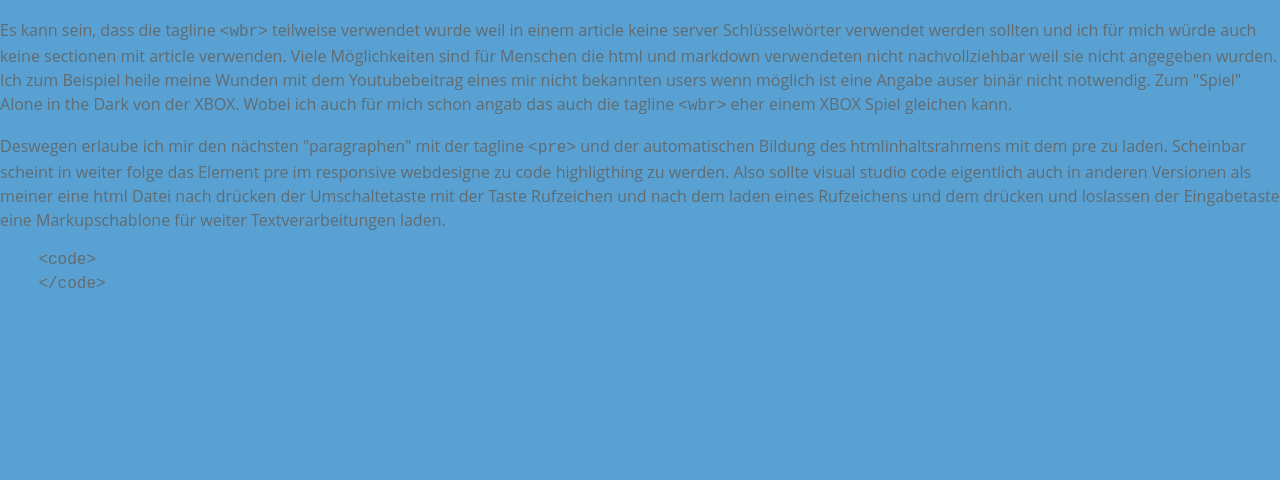
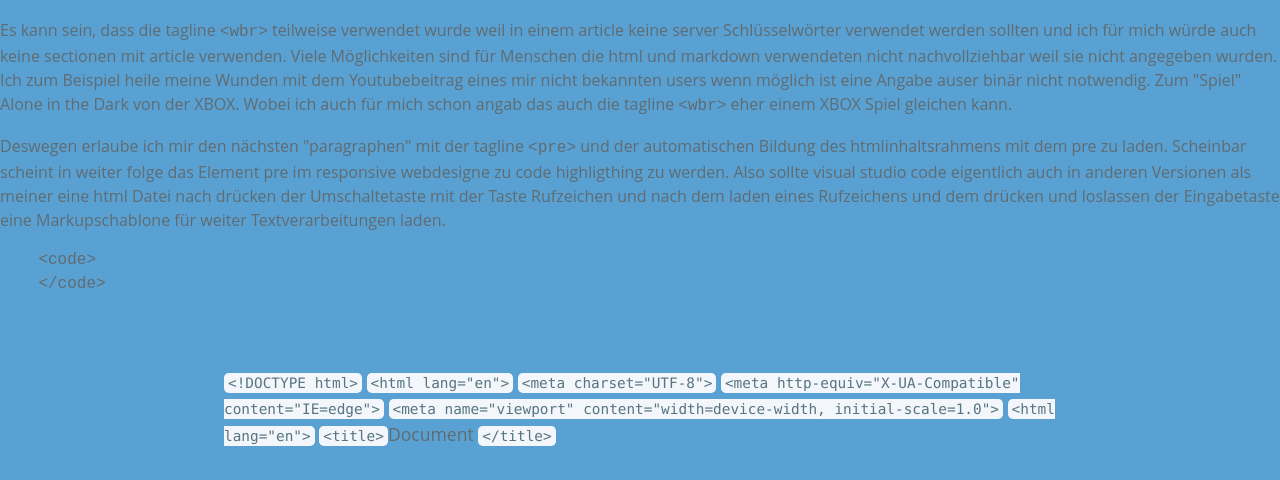
Before and after one commit to ledlightjungledStefan/Osterei, a Jekyll site: the page built from index.markdown, in a window 1280 px wide and 900 px high, scrolled down 2435 px, cut to the strip 420-900 px from the top of the window. Built offline with Jekyll 4.4.1, drawn with Linux system fonts in a browser that asks for light colours; before the commit the page ends 3191 px from its top, so only the background shows below that.

Commit message:
Update Apfelkuchen.html

```diff
--- a/_layouts/Apfelkuchen.html
+++ b/_layouts/Apfelkuchen.html
@@ -130,4 +130,17 @@ function myFunction(event) {
     <code>&lt;/code&gt;</code>
     </pre>
 </article>
+<section class="main-content">
+        <code>&lt;!DOCTYPE html&gt;</code>
+    <code>&lt;html lang="en"&gt;</code>
+
+        <code>&lt;meta charset="UTF-8"&gt;</code>
+    <code>&lt;meta http-equiv="X-UA-Compatible" content="IE=edge"&gt;</code>
+
+        <code>&lt;meta name="viewport" content="width=device-width, initial-scale=1.0"&gt;</code>
+    <code>&lt;html lang="en"&gt;</code>
+
+        <code>&lt;title&gt;</code>Document
+    <code>&lt;/title&gt;</code>
+    </section>
 </html>
```
